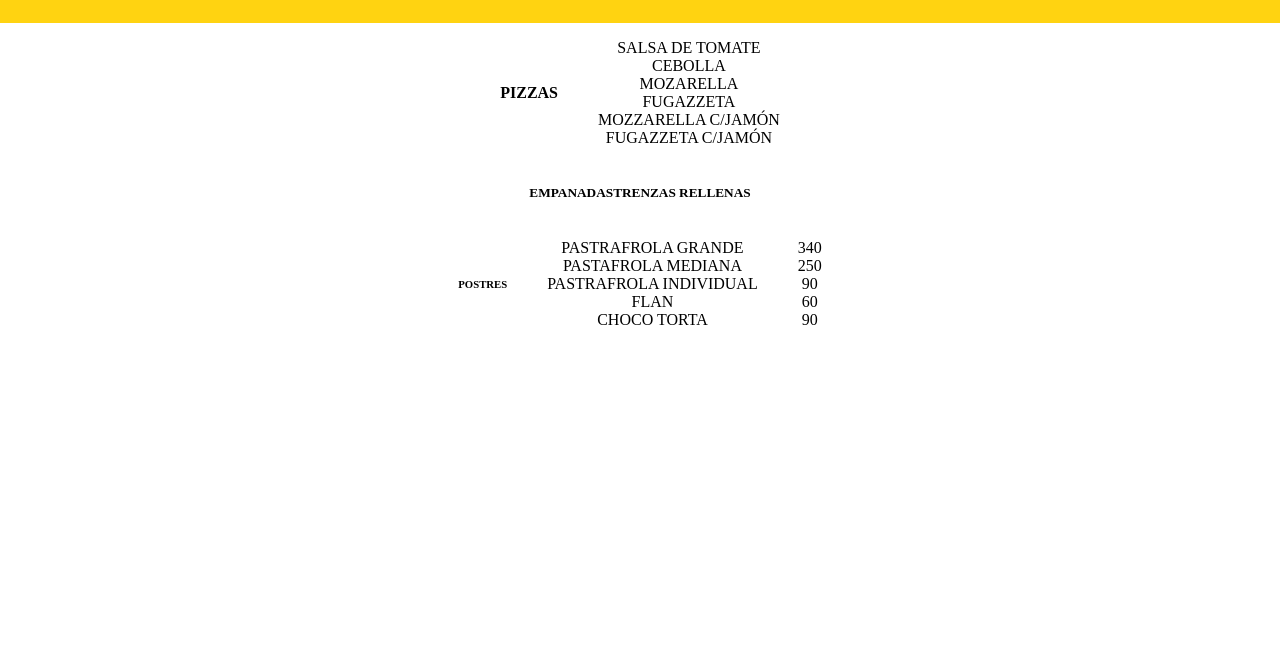
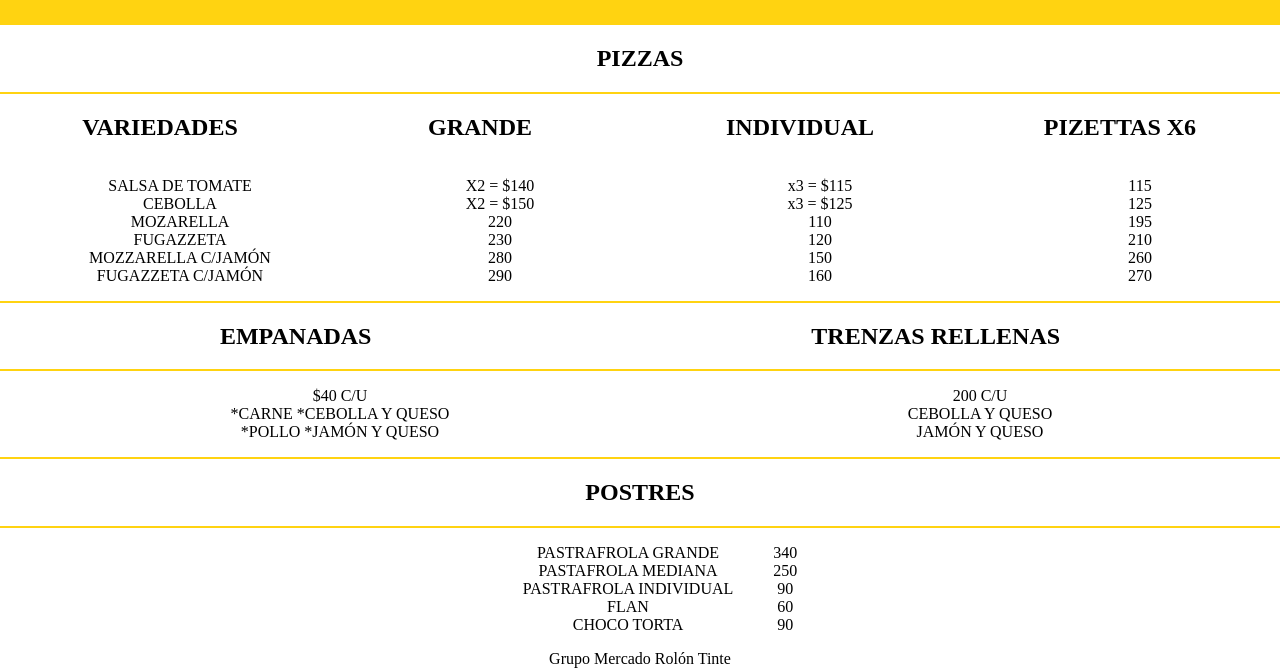
Before and after one commit to mjm-RockIT/Proyecto-Final-Front-End, a plain HTML site: page index.html in a window 1280 px wide. Shown: the part 137-805 px from the top of the page. Drawn offline with Linux system fonts and the light colour scheme.

Commit message:
avancé bastante hoy, ya casi está la página principal

```diff
--- a/css/index.css
+++ b/css/index.css
@@ -27,9 +27,6 @@
       .logo_imagen {
         width: 20%;
         justify-content: center;
-        align-items: flex-start;
-
-
       }
 
       .logo_letras {
@@ -37,16 +34,49 @@
       }
 
   main {
+    width: 100%;
     flex-direction: column;
 
   }
-    #pizzas {
+    .carta {
+      width: 100%;
       flex-direction: column;
+      justify-content: space-around;
 
     }
 
+      .titulo {
+        width: 100%;
+        border-top: rgb(255, 211, 17) 2px solid;
+        border-bottom: rgb(255, 211, 17) 2px solid;
+      }
+        h1 {
 
+        }
+      .contenedor {
+        width: 100%;
 
-    .lista {
-      flex-direction: column;
-    }
+      }
+
+        .preciospizzas {
+          flex-direction: column;
+          width: 25%;
+
+        }
+
+      .lista {
+        flex-direction: column;
+        text-align: center;
+
+      }
+      #empanadas_trenzas {
+        width: 100%;
+        justify-content: space-around;
+
+      }
+      .titulo_empanadas_trenzas {
+        width: 100%;
+        border-top: rgb(255, 211, 17) 2px solid;
+        border-bottom: rgb(255, 211, 17) 2px solid;
+        justify-content: space-around;
+      }
--- a/index.html
+++ b/index.html
@@ -21,30 +21,111 @@
 
 
         <main>
-          <section>
-          <h4>PIZZAS</h4>
-            <ul id="pizzas">
+          <section class="carta">
+
+            <div class="titulo">
+              <h1>PIZZAS</h1>
+            </div>
+
+
+            <div class="contenedor">
+
+              <div class="preciospizzas">
+
+                <h2>VARIEDADES</h2>
+                <ul class="lista">
                   <li>SALSA DE TOMATE</li>
                   <li>CEBOLLA</li>
                   <li>MOZARELLA</li>
                   <li>FUGAZZETA</li>
                   <li>MOZZARELLA C/JAMÓN</li>
-              <li> FUGAZZETA C/JAMÓN</li>
+                  <li>FUGAZZETA C/JAMÓN</li>
                 </ul>
+              </div>
+
+              <div class="preciospizzas">
+
+                <h2>GRANDE</h2>
+                <ul class="lista">
+                  <li>X2 = $140</li>
+                  <li>X2 = $150</li>
+                  <li>220</li>
+                  <li>230</li>
+                  <li>280</li>
+                  <li>290</li>
+                </ul>
+              </div>
+
+              <div class="preciospizzas">
+
+                <h2>INDIVIDUAL</h2>
+
+                <ul class="lista">
+                  <li>x3 = $115</li>
+                  <li>x3 = $125</li>
+                  <li>110</li>
+                  <li>120</li>
+                  <li>150</li>
+                  <li>160</li>
+                </ul>
+              </div>
+
+              <div class="preciospizzas">
+
+                <h2>PIZETTAS X6</h2>
+
+                <ul class="lista">
+                  <li>115</li>
+                  <li>125</li>
+                  <li>195</li>
+                  <li>210</li>
+                  <li>260</li>
+                  <li>270</li>
+                </ul>
+              </div>
+
+            </div>
+
           </section>
 
-          <section>
-            <div class="empanadas">
-              <h5>EMPANADAS</h5>
+          <section class="carta">
+
+            <div class="titulo_empanadas_trenzas">
+              <h1>EMPANADAS</h1>
+              <h1>TRENZAS RELLENAS</h1>
             </div>
 
-            <div class="trenzas">
-              <h5>TRENZAS RELLENAS</h5>
+            <div id="empanadas_trenzas">
+
+              <div class="preciospizzas">
+                <ul class="lista">
+                  <li>$40 C/U</li>
+                  <li>*CARNE *CEBOLLA Y QUESO</li>
+                  <li>*POLLO *JAMÓN Y QUESO</li>
+                </ul>
               </div>
+
+                <div class="preciospizzas">
+                  <ul class="lista">
+                    <li>200 C/U</li>
+                    <li>CEBOLLA Y QUESO</li>
+                    <li>JAMÓN Y QUESO</li>
+                  </ul>
+
+              </div>
+
+            </div>
+
           </section>
 
-          <section>
-            <h6>POSTRES</h6>
+          <section class="carta">
+
+            <div class="titulo">
+              <h1>POSTRES</h1>
+            </div>
+
+            <div class="precios">
+
               <ul class="lista">
                 <li>PASTRAFROLA GRANDE</li>
                 <li>PASTAFROLA MEDIANA</li>
@@ -60,10 +141,14 @@
                 <li>60</li>
                 <li>90</li>
               </ul>
+
+            </div>
+
+
           </section>
 
         </main>
-        <footer></footer>
+        <footer>Grupo Mercado Rolón Tinte</footer>
 
   </body>
 </html>
```
Lines whose indentation alone changed are shown as unchanged.
